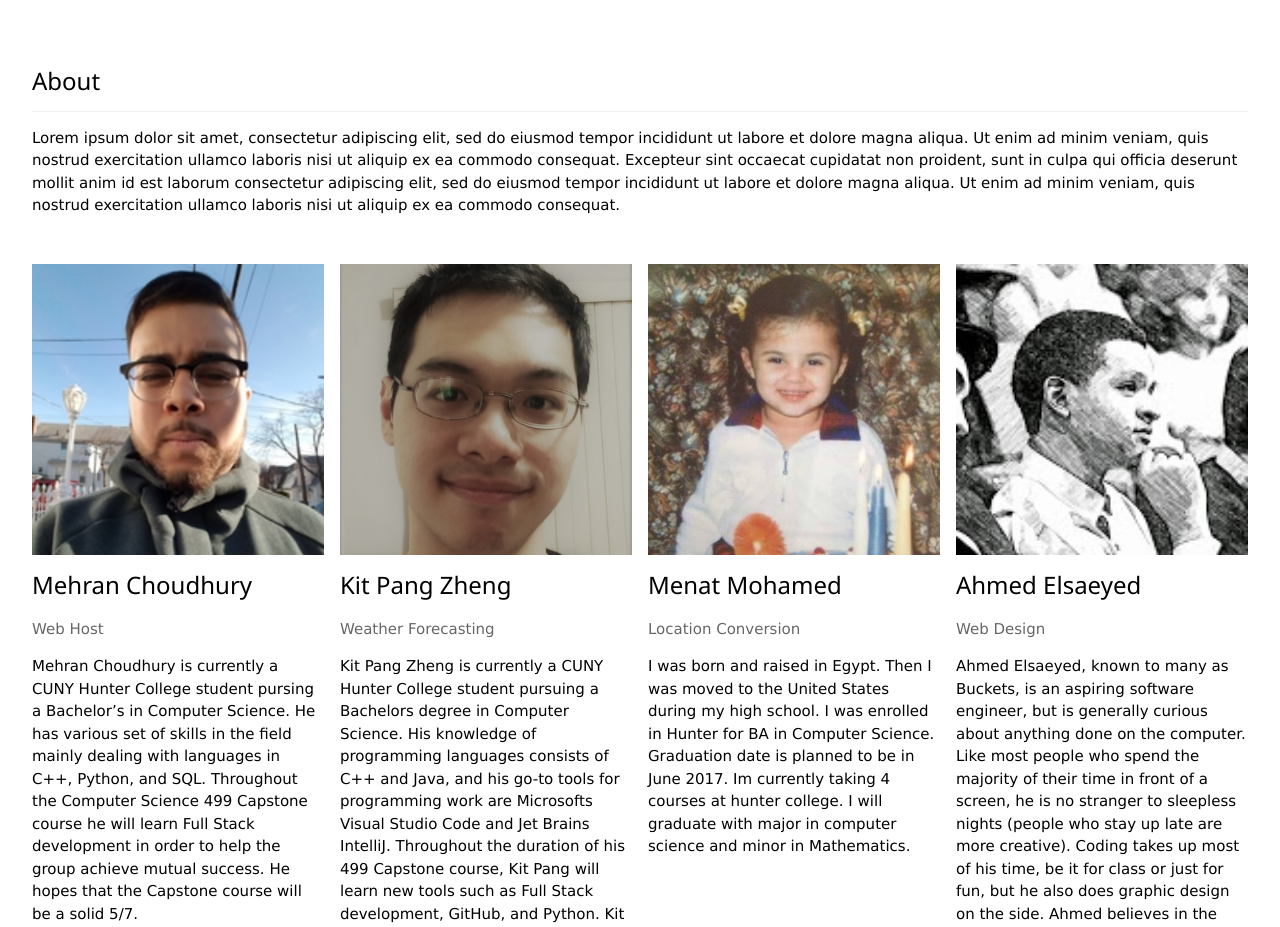
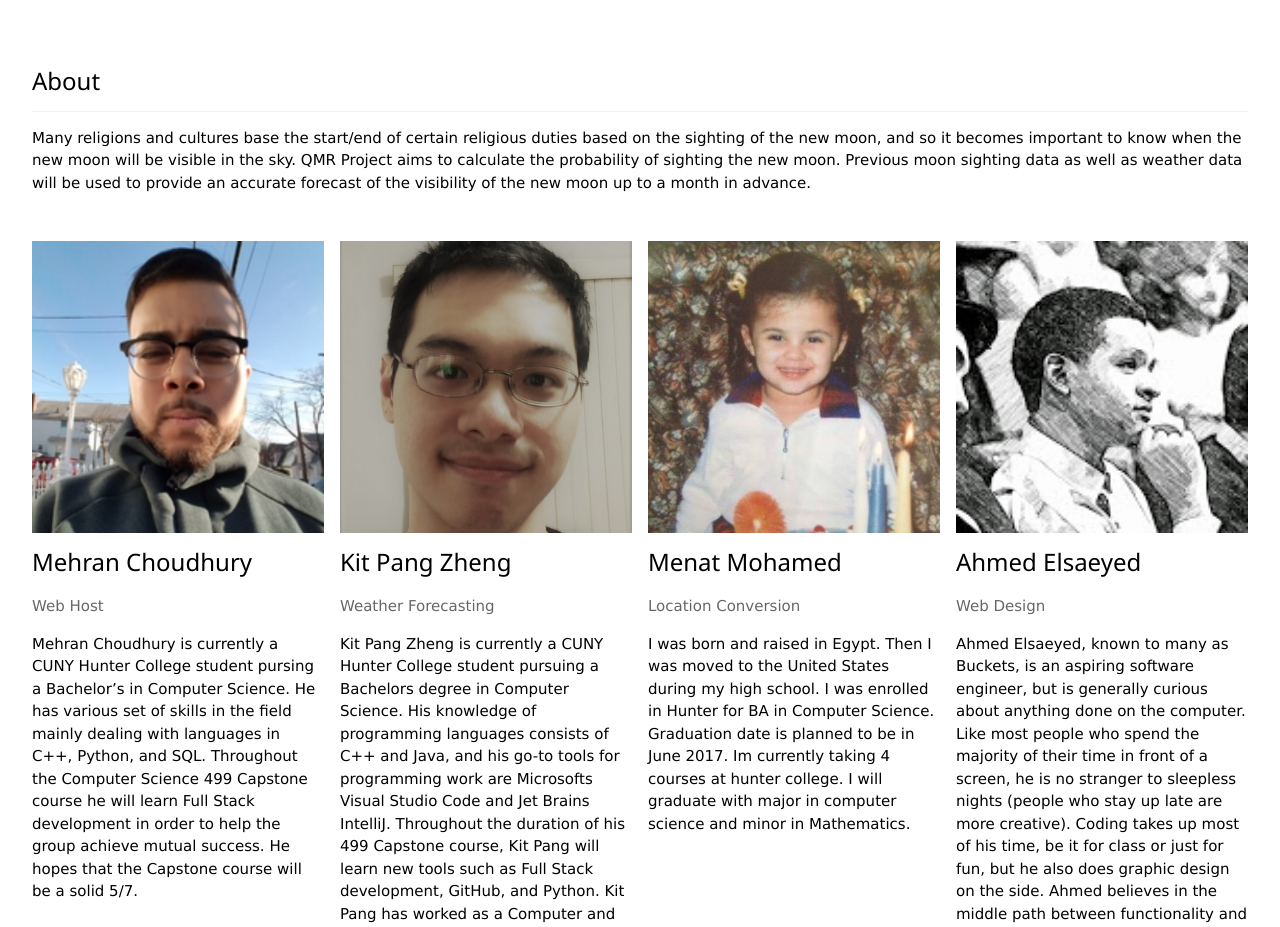
Before and after one commit to AhmedBuckets/AhmedBuckets.github.io, a plain HTML site: page index.html in a window 1280 px wide. Shown: the part 1280-2207 px from the top of the page. Drawn offline with Linux system fonts and the light colour scheme.

Commit message:
Added about

```diff
--- a/index.html
+++ b/index.html
@@ -94,9 +94,7 @@
   <!-- About Section -->
   <div class="w3-container w3-padding-32" id="about">
     <h3 class="w3-border-bottom w3-border-light-grey w3-padding-12">About</h3>
-    <p>Lorem ipsum dolor sit amet, consectetur adipiscing elit, sed do eiusmod tempor incididunt ut labore et dolore magna aliqua. Ut enim ad minim veniam, quis nostrud exercitation ullamco laboris nisi ut aliquip ex ea commodo consequat. Excepteur sint
-      occaecat cupidatat non proident, sunt in culpa qui officia deserunt mollit anim id est laborum consectetur adipiscing elit, sed do eiusmod tempor incididunt ut labore et dolore magna aliqua. Ut enim ad minim veniam, quis nostrud exercitation ullamco
-      laboris nisi ut aliquip ex ea commodo consequat.
+    <p>Many religions and cultures base the start/end of certain religious duties based on the sighting of the new moon, and so it becomes important to know when the new moon will be visible in the sky. QMR Project aims to calculate the probability of sighting the new moon. Previous moon sighting data as well as weather data will be used to provide an accurate forecast of the visibility of the new moon up to a month in advance.
     </p>
   </div>
 
```
